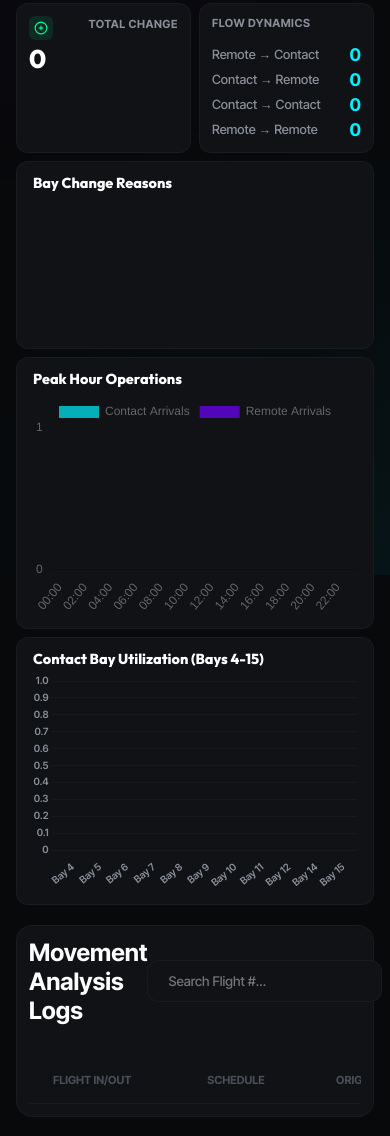
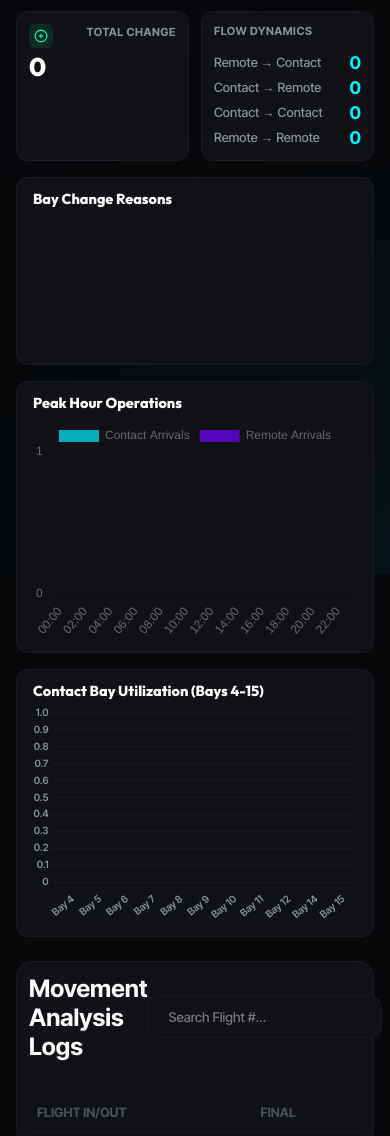
Before and after one commit to hktapron/hkt-dashboard, a plain HTML site: page index.html in a window 390 px wide. Shown: the part 269-1405 px from the top of the page. Drawn offline with nearby package versions, Linux system fonts and the light colour scheme; no server answers.

Commit message:
Mobile UI Fix: Forced full-width charts and ultra-compact table for small screens

```diff
--- a/index.html
+++ b/index.html
@@ -149,7 +149,7 @@
                 </div>
 
                 <!-- NEW: Monthly Trend Charts (Visible only in Monthly mode) -->
-                <div id="monthly-trends-container" style="grid-column: span 12; display: none;">
+                <div id="monthly-trends-container" class="span-12" style="grid-column: span 12; display: none;">
                     <div class="card-glass span-12" style="grid-row: span 6;">
                         <h3 class="chart-title">Monthly Total Flights Trend</h3>
                         <div class="chart-inner" style="height: 280px;"><canvas id="monthlyFlightsChart"></canvas></div>
--- a/style.css
+++ b/style.css
@@ -534,31 +534,41 @@ input:checked + .slider::before { transform: translateX(22px); }
     .header-title h1 { font-size: 1.5rem; letter-spacing: -0.5px; }
     .subtitle { font-size: 0.75rem; }
 
-    /* Bento Grid Mobile: 2 Columns for KPIs */
+    /* Bento Grid Mobile: 2 Columns for KPIs, 1 Column for Charts */
     .bento-grid {
-        grid-template-columns: repeat(2, 1fr);
+        grid-template-columns: 1fr 1fr;
         grid-auto-rows: auto;
-        gap: 8px;
+        gap: 12px;
+    }
+
+    .card-glass {
+        grid-column: span 2 !important; /* Force all cards to full width by default */
+        grid-row: auto !important;
+        margin-bottom: 4px;
     }
 
     .kpi-cell {
-        grid-column: span 1 !important;
-        padding: 12px !important;
+        grid-column: span 1 !important; /* ONLY KPIs stay 2-per-row */
     }
 
     .span-12, .span-8, .span-4 { grid-column: span 2 !important; }
 
-    .kpi-value { font-size: 1.4rem; }
-    .kpi-label { font-size: 0.6rem; }
+    .kpi-value { font-size: 1.5rem; }
+    .kpi-label { font-size: 0.65rem; }
 
     /* Table Responsiveness */
     .logs-section { padding: 12px; }
-    th:nth-child(2), td:nth-child(2), /* Hide Type */
-    th:nth-child(6), td:nth-child(6)  /* Hide Primary Reason on narrow screens */
+    /* Hide non-essential columns on mobile: Type(2), Schedule(3), Original(4) */
+    th:nth-child(2), td:nth-child(2),
+    th:nth-child(3), td:nth-child(3),
+    th:nth-child(4), td:nth-child(4),
+    th:nth-child(6), td:nth-child(6)
     { display: none; }
 
-    table { min-width: 500px; }
-    .table-glass-container { overflow-x: auto; }
+    table { width: 100%; min-width: 0; }
+    .table-glass-container { overflow-x: visible; }
+
+    td, th { padding: 12px 8px; font-size: 0.8rem; }
 
     .chart-inner { height: 220px !important; }
 
```
